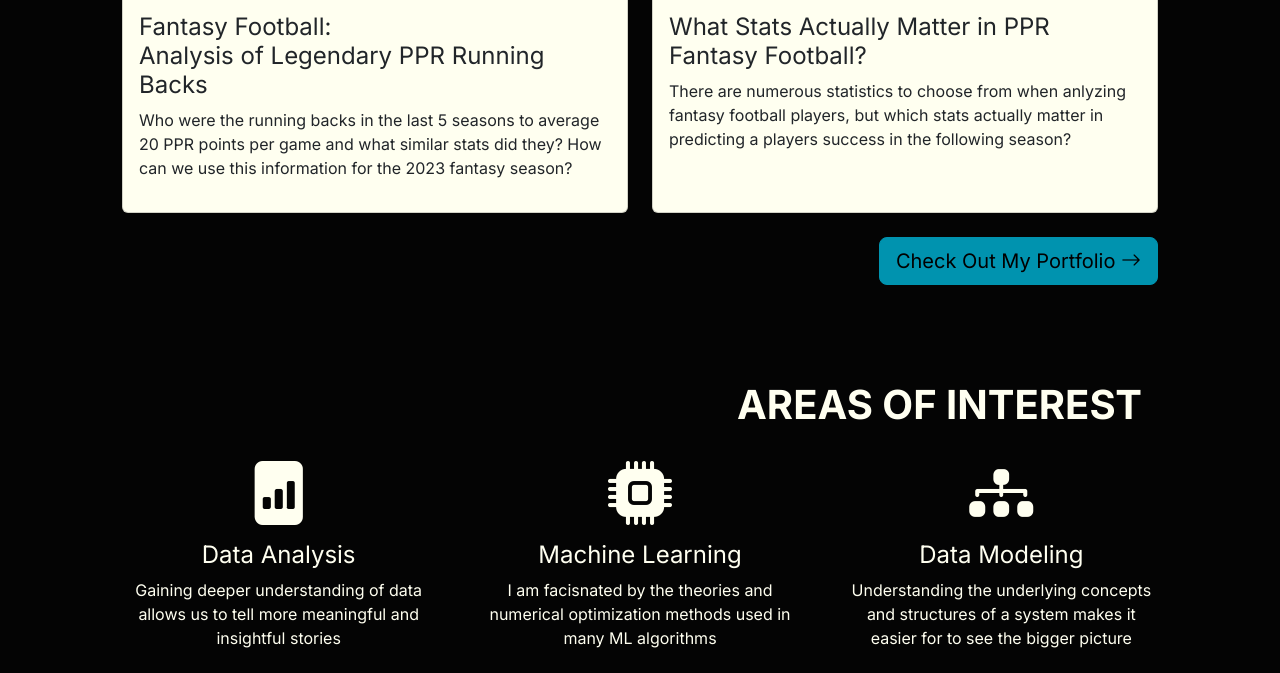
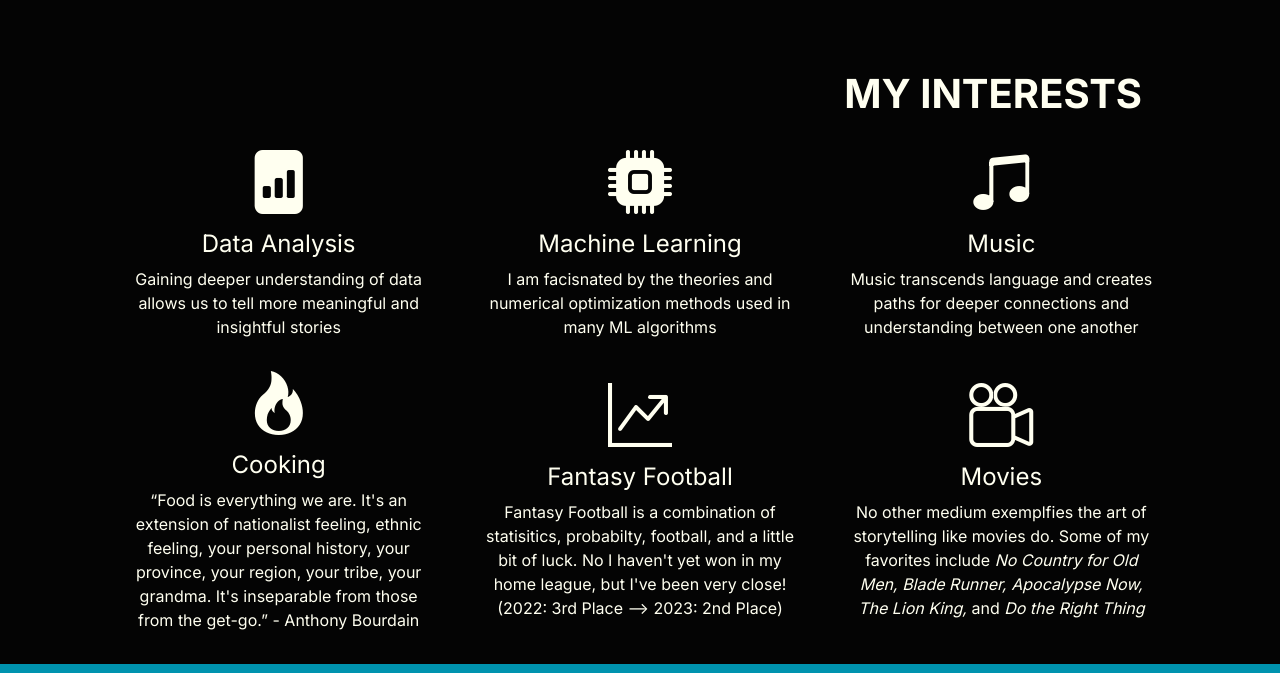
Before and after one commit to mpickles/mpickles.github.io, a website: page index.html in a window 1280 px wide. Shown: the part 1749-2422 px from the top of the page. Drawn offline with nearby package versions, Linux system fonts and the light colour scheme; a web font is replaced by a local one.

Commit message:
Edited the interests section, about blurb, and hero

```diff
--- a/index.html
+++ b/index.html
@@ -55,6 +55,7 @@
             </div>
         </div>
     </nav>
+
     <!-- hero -->
     <section id="home" class="bg-light text-dark" style="height: 90%">
         <div class="container-lg">
@@ -70,7 +71,7 @@
                             class="img-fluid float-lg-start float-center mx-auto d-block">
                     </div>
                     <h1 class="fw-bold">
-                        MAXWELL PICKARD
+                        HI, I'M MAX PICKARD
                     </h1>
                     <h4 class="secondary-text"> Aspiring Data Scientist - Avid Storyteller</h4>
                 </div>
@@ -78,6 +79,7 @@
         </div>
         </div>
     </section>
+
     <!-- about me -->
     <section id="about" class="bg-dark text-light m-3 my-5">
         <div class=" container-lg ">
@@ -87,12 +89,12 @@
                         ABOUT ME
                     </h1>
                     <p class="lead2">
-                        University of California San Diego graduate with a degree in Applied Math and a minor in
-                        Economics. I'm a Seattle Seahawks fan who enjoys cooking, coding, and exploring various other
-                        skills. I also have a passion for niche topics, always eager to learn something new.
+                        A University of California San Diego graduate with a degree in Applied Math and a minor in
+                        Economics currently living in Berkeley, CA. I am an avid NFL football fan who likes to learn about math, coding, and the art of story telling.
+                        In my free time I enjoy cooking, watching movies, hiking, and listening to music.
                     </p>
                     <!-- button to about me page -->
-                    <a href="../html/about.html" class="btn btn-primary btn-lg"> Learn More About Me <i
+                    <a href="../html/about.html" class="btn btn-primary btn-sm"> Learn More About Me <i
                             class="bi bi-arrow-right"></i></a>
                 </div>
                 <div class="col-md-4 d-none d-lg-block">
@@ -102,7 +104,7 @@
         </div>
     </section>
 
-    <section id="skills" class="m-3 my-5">
+    <!-- <section id="skills" class="m-3 my-5">
         <div class=" container-lg ">
             <div class=" row justify-content-center align-items-center">
                 <div class="col-md-12">
@@ -208,7 +210,7 @@
                 </div>
             </div>
         </div>
-    </section>
+    </section> -->
 
     <!-- recent projects -->
     <section id="portfolio">
@@ -268,13 +270,14 @@
         </div>
 
     </section>
+
     <!-- interests section-->
     <section id="interests">
         <div class=" container-lg">
             <div class="row align-items-center justify-content-center m-3 g-5">
                 <div class="text-end">
                     <h1 class=" m-3 md-m-5 fw-bold">
-                        AREAS OF INTEREST
+                        MY INTERESTS
                     </h1>
                 </div>
                 <!-- Data Analysis -->
@@ -291,37 +294,46 @@
                     <p class="lead2 d-none d-lg-block"> I am facisnated by the theories and numerical optimization
                         methods used in many ML algorithms </p>
                 </div>
-                <!-- Modeling -->
+                <!-- Music -->
                 <div class="col-6 col-lg-4 text-center mt-3">
-                    <i class="bi bi-diagram-3-fill" style="font-size: 4em"></i>
-                    <h4 class="mt-3">Data Modeling</h4>
-                    <p class="lead2 d-none d-lg-block">Understanding the underlying concepts and structures of a
-                        system makes it easier for to see the bigger picture</p>
+                    <i class="bi bi-music-note-beamed" style="font-size: 4em"></i>
+                    <h4 class="mt-3">Music</h4>
+                    <p class="lead2 d-none d-lg-block">Music transcends language and creates paths for deeper connections and understanding
+                        between one another</p>
                 </div>
                 <!-- Statistics -->
                 <div class="col-6 col-lg-4 text-center mt-3">
-                    <i class="bi bi-clock-fill" style="font-size: 4em"></i>
-                    <h4 class="mt-3">Statistics and Probablity</h4>
-                    <p class="lead2 d-none d-lg-block">They seem simple at first, but are
-                        actually quite counterinutitive. Very exciting! </p>
+                    <i class="bi bi-fire" style="font-size: 4em"></i>
+                    <h4 class="mt-3">Cooking</h4>
+                    <p class="lead2 d-none d-lg-block">“Food is everything we are.
+                        It's an extension of nationalist feeling, ethnic feeling, your personal history, your province, your region, your tribe, your grandma.
+                        It's inseparable from those from the get-go.” - Anthony Bourdain
+                    </p>
                 </div>
                 <!--  -->
                 <div class="col-6 col-lg-4 text-center mt-3 ">
-                    <i class="bi bi-database-fill" style="font-size: 4em"></i>
-                    <h4 class="mt-3">Coding</h4>
-                    <p class="lead2 d-none d-lg-block">If you know how to code, you create almost anything!</p>
+                    <i class="bi bi-graph-up-arrow" style="font-size: 4em"></i>
+                    <h4 class="mt-3">Fantasy Football</h4>
+                    <p class="lead2 d-none d-lg-block">Fantasy Football is a combination of statisitics, probabilty, football, and a little bit of luck.
+                        No I haven't yet won in my home league, but I've been very close!
+                        <br>
+                        (2022: 3rd Place --> 2023: 2nd Place)
+                    </p>
                 </div>
                 <!-- Interest 6 -->
                 <div class="col-6 col-lg-4 text-center mt-3">
-                    <i class="bi bi-infinity" style="font-size: 4em"></i>
-                    <h4 class="mt-3">Math and Coding Stories</h4>
-                    <p class="lead2 d-none d-lg-block">Shoutout to 3Blue1Brown, Primar, CodeBullet, and Numberphile
-                        on YouTube
+                    <i class="bi bi-camera-reels" style="font-size: 4em"></i>
+                    <h4 class="mt-3">Movies</h4>
+                    <p class="lead2 d-none d-lg-block">
+                        No other medium exemplfies the art of storytelling like movies do.
+                        Some of my favorites include <i>No Country for Old Men, Blade Runner, Apocalypse Now, The Lion King,</i> and <i>Do the Right Thing</i>
+
                     </p>
                 </div>
             </div>
         </div>
     </section>
+
     <!-- footer -->
     <footer class="bg-primary text-center text-dark">
         <!-- Grid container -->
@@ -349,6 +361,7 @@
     <!-- boostrap script -->
     <script src="https://cdn.jsdelivr.net/npm/bootstrap@5.3.1/dist/js/bootstrap.bundle.min.js"
         integrity="sha384-HwwvtgBNo3bZJJLYd8oVXjrBZt8cqVSpeBNS5n7C8IVInixGAoxmnlMuBnhbgrkm" crossorigin="anonymous">
+
         </script>
 </body>
 
```
